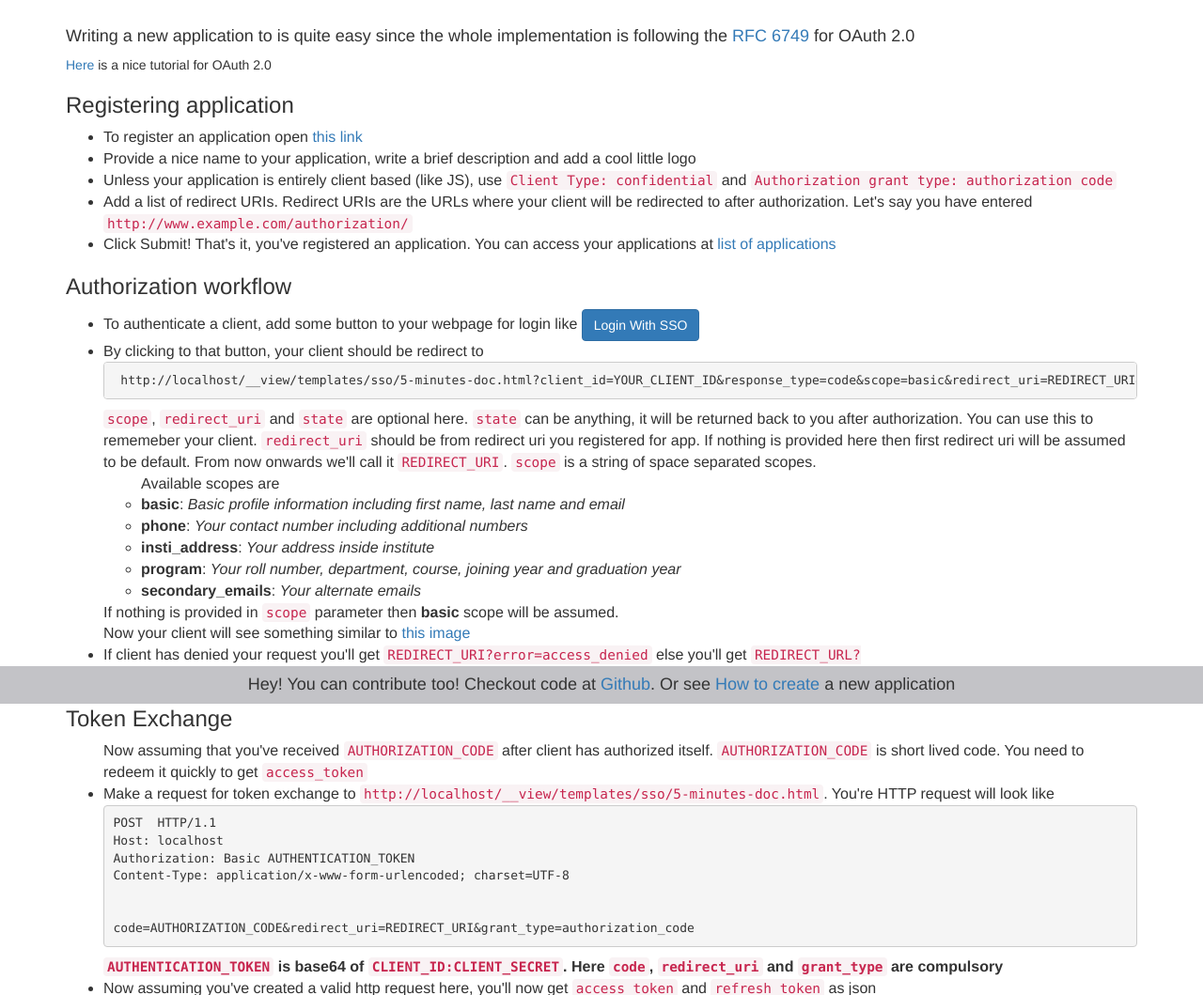
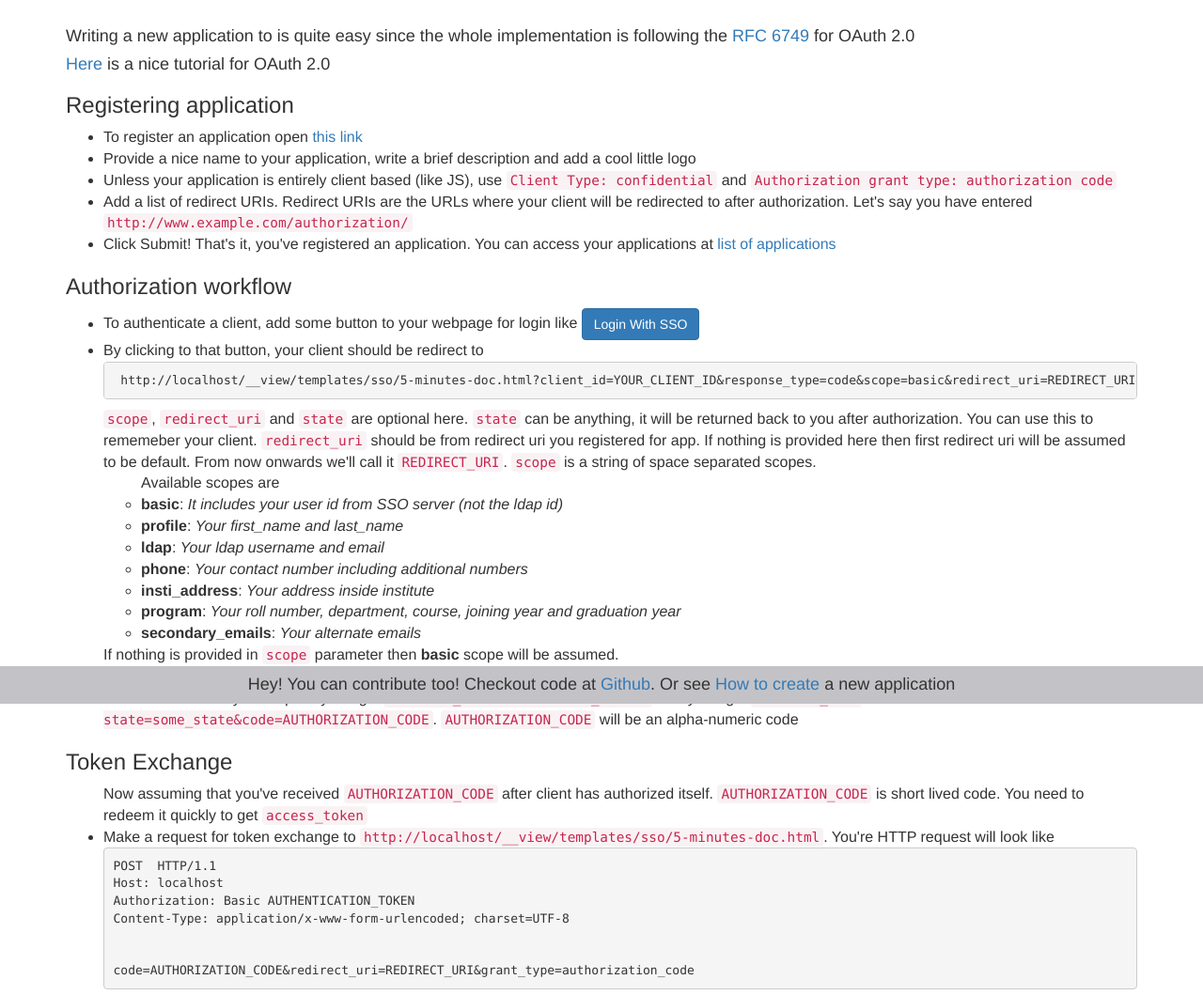
Before and after one commit to DheerendraRathor/ldap-oauth2, a Django app: template templates/sso/5-minutes-doc.html in a window 1280 px wide. Shown: the part 51-1110 px from the top of the page at 94% size. Run offline with Django 3.2, Linux system fonts and the light colour scheme; the template is opened without the code that fills it, so the values that code supplies are empty; some libraries are stand-ins or nearby versions.

Commit message:
updated doc

```diff
--- a/templates/sso/5-minutes-doc.html
+++ b/templates/sso/5-minutes-doc.html
@@ -9,8 +9,8 @@
 {% block body %}
     <h4>Writing a new application to is quite easy since the whole implementation is following the
         <a href="https://tools.ietf.org/html/rfc6749" target="_blank">RFC 6749</a> for OAuth 2.0</h4>
-    <p><a href="http://tutorials.jenkov.com/oauth2/overview.html" target="_blank">Here</a> is a nice tutorial for OAuth
-        2.0</p>
+    <h4><a href="http://tutorials.jenkov.com/oauth2/overview.html" target="_blank">Here</a> is a nice tutorial for OAuth
+        2.0</h4>
 
     <h3>Registering application</h3>
     <ul class="doc">
@@ -44,8 +44,9 @@
             <code>REDIRECT_URI</code>. <code>scope</code> is a string of space separated scopes.
             <ul>
                 Available scopes are
-                <li><strong>basic</strong>: <em>Basic profile information including first name, last name and email</em>
-                </li>
+                <li><strong>basic</strong>: <em>It includes your user id from SSO server (not the ldap id)</em></li>
+                <li><strong>profile</strong>: <em>Your first_name and last_name</em></li>
+                <li><strong>ldap</strong>: <em>Your ldap username and email</em></li>
                 <li><strong>phone</strong>: <em>Your contact number including additional numbers</em></li>
                 <li><strong>insti_address</strong>: <em>Your address inside institute</em></li>
                 <li><strong>program</strong>: <em>Your roll number, department, course, joining year and graduation
@@ -152,9 +153,21 @@ token=TOKEN&client_id=CLIENT_ID&client_secret=CLIENT_SECRET&token_type_hint=TOKE
             Available user resources are:
             <ul>
                 <li>
-                    <b>basic:</b> Basic resource includes <code>id</code>, <code>username</code>,
-                    <code>first_name</code>, <code>last_name</code> and <code>email</code>. You need to have
-                    <b>basic</b> scope for this
+                    <b>basic:</b> Basic resource includes <code>id</code> only. You need to have <b>basic</b> scope for
+                    this
+                </li>
+                <li>
+                    <b>first_name:</b> First name of the user. You need to have <b>profile</b> scope for this
+                </li>
+                <li>
+                    <b>last_name:</b> Last name of the user. You need to have <b>profile</b> scope for this
+                </li>
+                <li>
+                    <b>username:</b> LDAP username of the user. You need to have <b>ldap</b> scope for this
+                </li>
+                <li>
+                    <b>email:</b> LDAP email (username@iitb.ac.in) of the user. You need to have
+                    <b>ldap</b> scope for this
                 </li>
                 <li>
                     <b>mobile:</b> Mobile includes mobile number of client fetched from LDAP. You need to have
@@ -166,16 +179,15 @@ token=TOKEN&client_id=CLIENT_ID&client_secret=CLIENT_SECRET&token_type_hint=TOKE
                 </li>
                 <li>
                     <b>contacts:</b> Phone resource includes all the contact number provided by client. You need to have
-                    <b>phone</b> scope
-                    for this
+                    <b>phone</b> scope for this
                 </li>
                 <li>
-                    <b>insti_address:</b> This resource includes user's room number and hoste number. You need <b>insti_address</b>
-                    scope for this
+                    <b>insti_address:</b> This resource includes user's room number and hoste number. You need
+                    <b>insti_address</b> scope for this
                 </li>
                 <li>
-                    <b>program:</b> Program includes user's joining year, (expected) graduation year,
-                    department and degree. You need to have <b>program</b> scope for this
+                    <b>program:</b> Program includes user's joining year, (expected) graduation year, department and
+                    degree. You need to have <b>program</b> scope for this
                 </li>
                 <li>
                     <b>secondary_emails:</b> This resource includes user's emails other than default ldap email. You
@@ -199,7 +211,7 @@ Authorization: Bearer ACCESS_TOKEN
 </pre>
         </li>
         <li>
-            The output for <code>{{ user_resource_abs_url }}?fields=program,contacts,insti_address,secondary_emails,mobile,roll_number</code>
+            The output for <code>{{ user_resource_abs_url }}?fields=first_name,last_name,username,email,program,contacts,insti_address,secondary_emails,mobile,roll_number</code>
             will look like (assuming you've enough scopes)
 <pre>
 {
```
